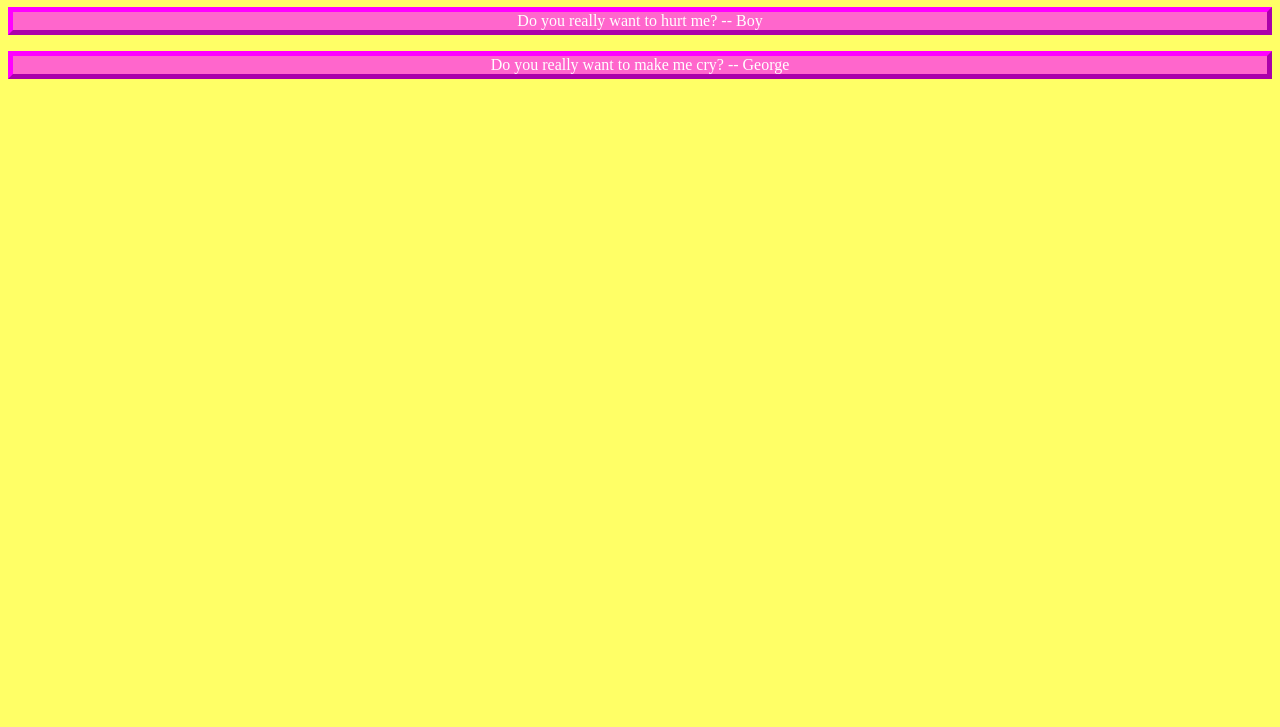
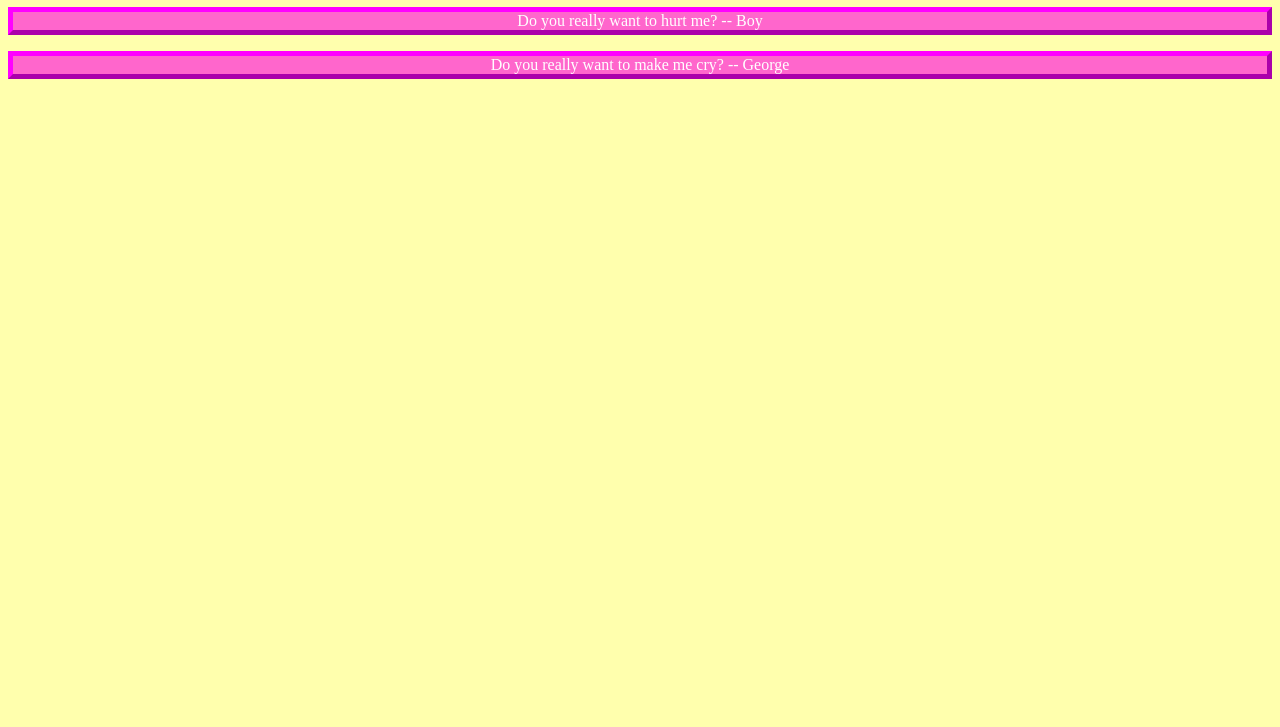
Before and after one commit to rohundhar/comp20-rdhar, a plain HTML site: page messages/index.html in a window 1280 px wide. Shown: the part 73-800 px from the top of the page. Drawn offline with Linux system fonts and the light colour scheme.

Commit message:
update25

```diff
--- a/messages/style.css
+++ b/messages/style.css
@@ -11,5 +11,5 @@ p{
 	text-align: center;
 }
 body{
-	background-color: #FFFF66;
+	background-color: #FFFFAD;
 }
```
